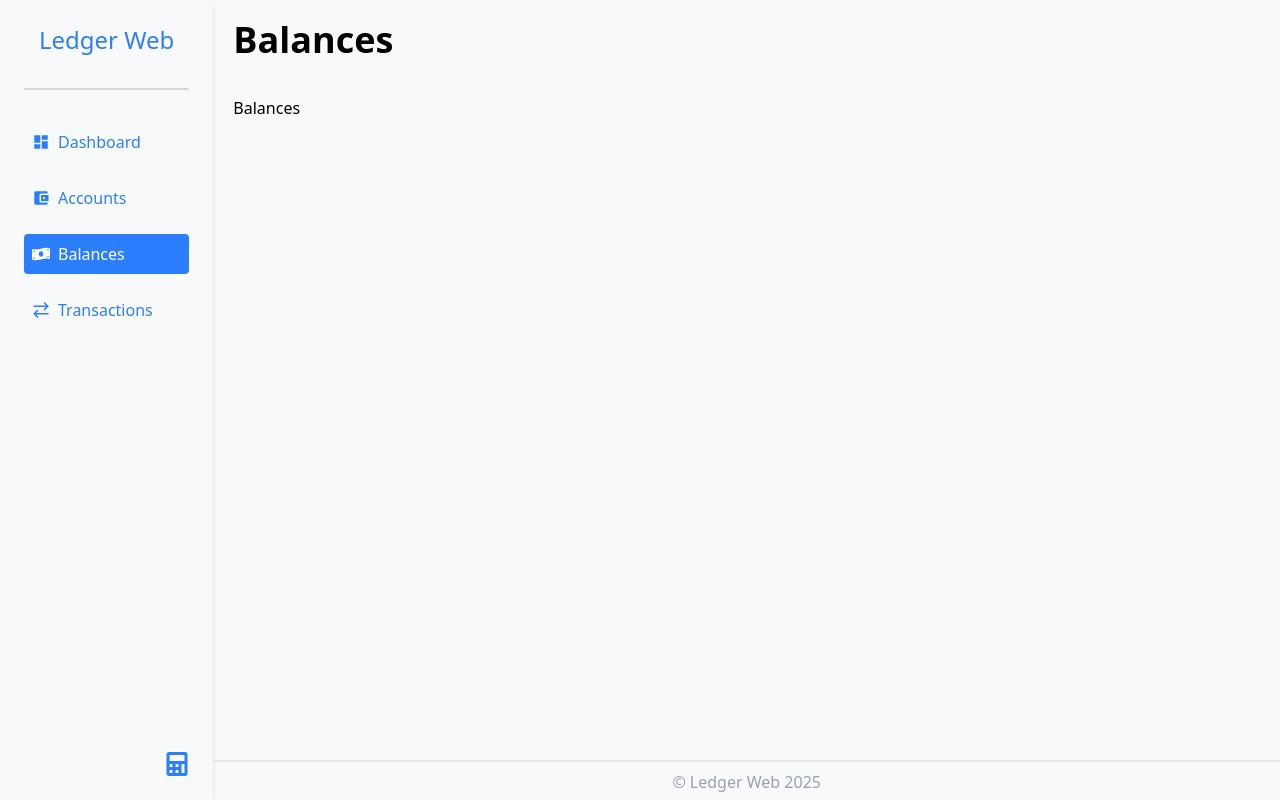
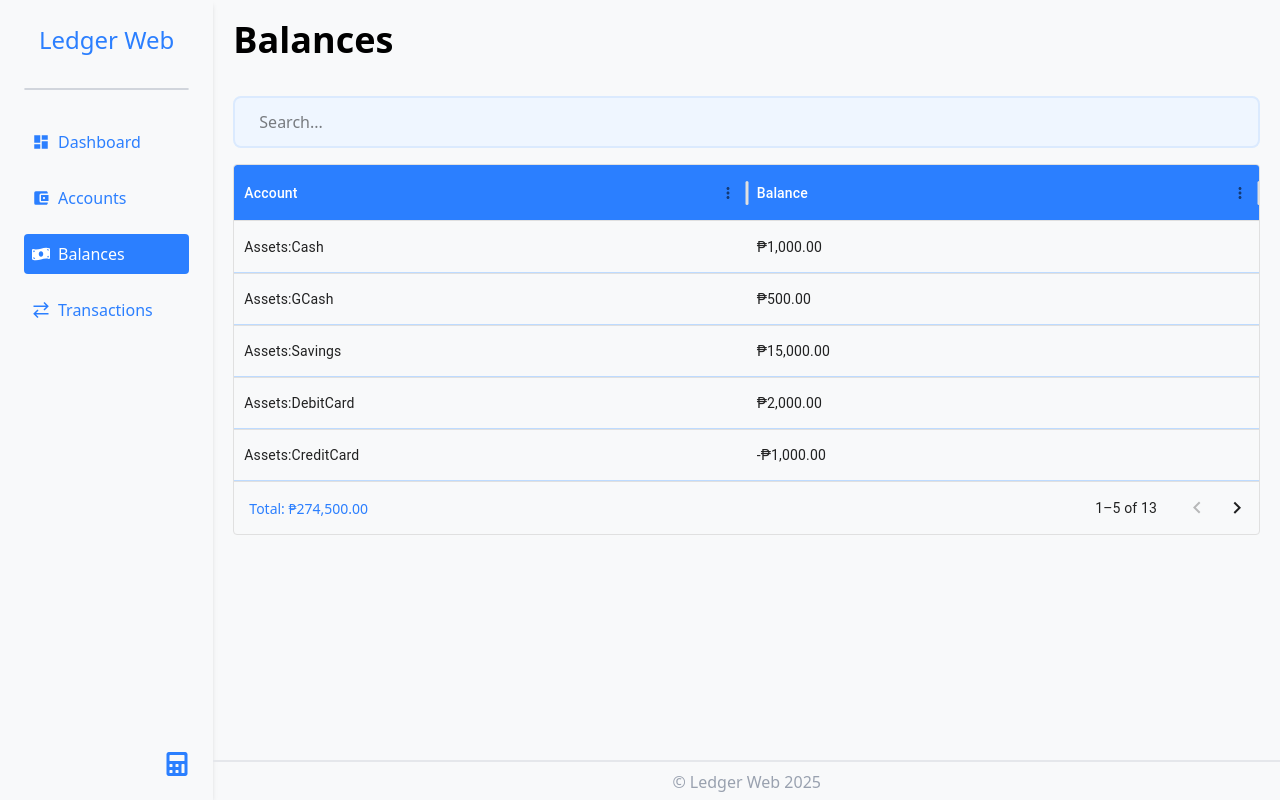
Before and after one commit to ClydeMondero/ledger-web, a React (Vite) app in the folder frontend/: page /balances in a window 1280 px wide. Built offline with nearby package versions, Linux system fonts and the light colour scheme.

Commit message:
feat: added balance page, total, format

```diff
--- a/frontend/src/components/DataTable.jsx
+++ b/frontend/src/components/DataTable.jsx
@@ -1,11 +1,25 @@
-import React, { useState } from "react";
+import React, { useEffect, useState } from "react";
 import { DataGrid } from "@mui/x-data-grid";
 import { FaPlusCircle } from "react-icons/fa";
 import * as motion from "motion/react-client";
+import formatMoney from "../utilities/formatMoney";
 
-export default function DataTable({ rows, columns, loading }) {
+export default function DataTable({
+  rows,
+  columns,
+  loading,
+  search = false,
+  addButton = false,
+  sum,
+}) {
   const [searchText, setSearchText] = useState("");
   const [filteredRows, setFilteredRows] = useState(rows);
+  const [total, setTotal] = useState(0);
+
+  useEffect(() => {
+    const total = filteredRows.reduce((acc, row) => acc + row[sum], 0);
+    setTotal(total);
+  }, [filteredRows]);
 
   const handleSearch = (e) => {
     const value = e.target.value.toLowerCase();
@@ -28,22 +42,38 @@ export default function DataTable({ rows, columns, loading }) {
         animate={{ opacity: 1, y: 0 }}
         transition={{ duration: 0.3, ease: "easeInOut" }}
       >
+        {search ? (
           <input
             type="text"
             placeholder="Search..."
             value={searchText}
             onChange={handleSearch}
-          className="col-span-8 py-3 px-6 border-2 border-blue-100 bg-blue-50 rounded-lg focus:outline-0"
+            className={`col-span-${
+              addButton ? 8 : 12
+            } py-3 px-6 border-2 border-blue-100 bg-blue-50 rounded-lg focus:outline-0`}
           />
+        ) : (
+          <div className="col-span-12"></div>
+        )}
+        {addButton && (
           <button
             type="button"
-          className="col-span-4 flex items-center justify-center gap-2 bg-blue-500 hover:bg-blue-600 text-white py-2 px-4 rounded-lg"
+            className={`col-span-${
+              search ? 4 : 12
+            } flex items-center justify-center gap-2 bg-blue-500 hover:bg-blue-600 text-white py-2 px-4 rounded-lg`}
             onClick={() => console.log("Add button clicked")}
           >
             <FaPlusCircle />
             ADD
           </button>
+        )}
       </motion.div>
+      <motion.div
+        className="relative"
+        initial={{ opacity: 0, y: -5 }}
+        animate={{ opacity: 1, y: 0 }}
+        transition={{ duration: 0.3, ease: "easeInOut" }}
+      >
         <DataGrid
           rows={filteredRows}
           loading={loading}
@@ -67,6 +97,12 @@ export default function DataTable({ rows, columns, loading }) {
             },
           }}
         />
+        {sum && (
+          <span className="absolute bottom-[1rem] left-4 text-sm text-blue-500 font-medium">
+            Total: {formatMoney(total)}
+          </span>
+        )}
+      </motion.div>
     </div>
   );
 }
--- a/frontend/src/pages/Accounts.jsx
+++ b/frontend/src/pages/Accounts.jsx
@@ -81,7 +81,13 @@ const Accounts = () => {
 
   return (
     <div className="h-full grid-cols-12 grid-rows-12">
-      <DataTable columns={columns} rows={rows} loading={false} />
+      <DataTable
+        columns={columns}
+        rows={rows}
+        loading={false}
+        search
+        addButton
+      />
     </div>
   );
 };
--- a/frontend/src/pages/Balances.jsx
+++ b/frontend/src/pages/Balances.jsx
@@ -1,8 +1,59 @@
+import React from "react";
+import { FaPen, FaTrash } from "react-icons/fa";
+import DataTable from "../components/DataTable";
+import formatMoney from "../utilities/formatMoney";
+
 const Balances = () => {
+  const rows = [
+    { id: 1, account: "Assets:Cash", balance: 1000 },
+    { id: 2, account: "Assets:GCash", balance: 500 },
+    { id: 3, account: "Assets:Savings", balance: 15000 },
+    { id: 4, account: "Assets:DebitCard", balance: 2000 },
+    { id: 5, account: "Assets:CreditCard", balance: -1000 },
+    { id: 6, account: "Assets:Stocks", balance: 8000 },
+    { id: 7, account: "Assets:Bonds", balance: 6000 },
+    { id: 8, account: "Assets:MutualFund", balance: 12000 },
+    { id: 9, account: "Assets:RealEstate", balance: 250000 },
+    { id: 10, account: "Assets:Other", balance: 3000 },
+    { id: 11, account: "Liabilities:ShortTerm", balance: -500 },
+    { id: 12, account: "Liabilities:LongTerm", balance: -20000 },
+    { id: 13, account: "Liabilities:CreditCard", balance: -1500 },
+  ];
+
+  const handleEdit = (id) => {
+    console.log("Edit clicked for ID:", id);
+  };
+
+  const columns = [
+    {
+      field: "account",
+      headerName: "Account",
+      headerClassName: "table-header",
+      cellClassName: "table-cell",
+      flex: 1,
+    },
+    {
+      field: "balance",
+      headerName: "Balance",
+      headerClassName: "table-header",
+      cellClassName: "table-cell",
+      flex: 1,
+      valueFormatter: (value) => {
+        return formatMoney(value);
+      },
+    },
+  ];
+
   return (
-    <>
-      <div>Balances</div>
-    </>
+    <div className="h-full grid-cols-12 grid-rows-12">
+      <DataTable
+        columns={columns}
+        rows={rows}
+        loading={false}
+        search
+        sum="balance"
+      />
+    </div>
   );
 };
 
--- /dev/null
+++ b/frontend/src/utilities/formatMoney.jsx
@@ -0,0 +1,8 @@
+const formatMoney = (amount) => {
+  return new Intl.NumberFormat("en-PH", {
+    style: "currency",
+    currency: "PHP",
+  }).format(amount);
+};
+
+export default formatMoney;
```
Lines whose indentation alone changed are shown as unchanged.
